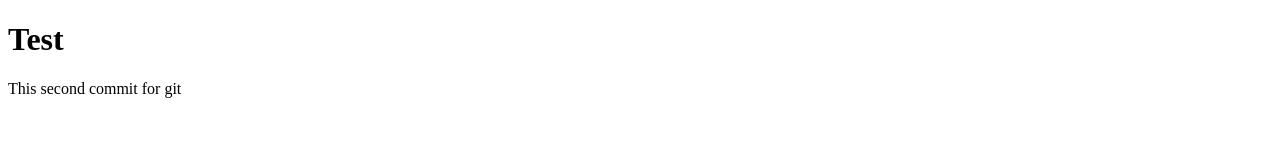
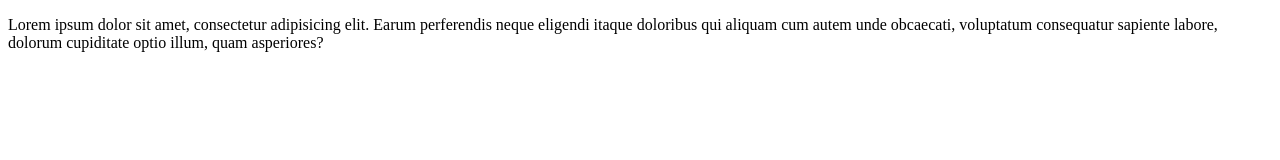
Before and after one commit to Maxis0601/test, a plain HTML site: page index.html in a window 1280 px wide. Drawn offline with Linux system fonts and the light colour scheme.

Commit message:
third commit

```diff
--- a/index.html
+++ b/index.html
@@ -5,7 +5,6 @@
 	<title>Document</title>
 </head>
 <body>
-	<h1>Test</h1>
-	<p>This second commit for git</p>
+	<p>Lorem ipsum dolor sit amet, consectetur adipisicing elit. Earum perferendis neque eligendi itaque doloribus qui aliquam cum autem unde obcaecati, voluptatum consequatur sapiente labore, dolorum cupiditate optio illum, quam asperiores?</p>
 </body>
 </html>
```
